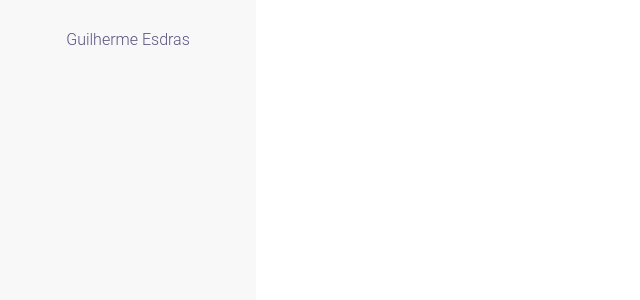
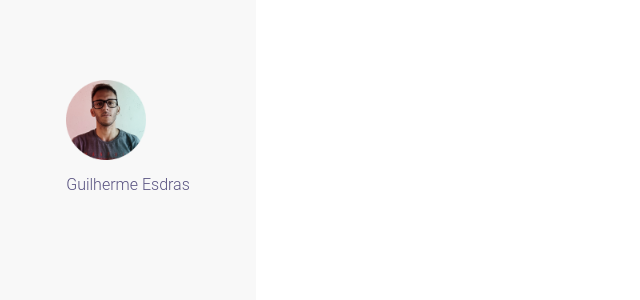
Before and after one commit to GuilhermeEsdras/meus-depos, a React (Create React App) app: page / in a window 1280 px wide. Shown: the top 300 px of the page, without its empty margins (0-640 px from the left). Built offline with nearby package versions, Linux system fonts and the light colour scheme.

Commit message:
added imgprof

```diff
--- a/src/components/Sidebar/Profile.js
+++ b/src/components/Sidebar/Profile.js
@@ -1,12 +1,13 @@
 import React from 'react'
 import styled from 'styled-components'
+import Image from '../../assets/images/profileimg.png'
 
 const Container = styled.div`
-
+    margin-top: 5rem;
 `
 
 const ProfileImg = styled.img`
-
+    height: 5rem;
 `
 
 const ProfileName = styled.h1`
@@ -17,10 +18,10 @@ const ProfileName = styled.h1`
 
 const Profile = () => {
     return (
-        <div>
-            <ProfileImg />
+        <Container>
+            <ProfileImg src={Image} />
             <ProfileName>Guilherme Esdras</ProfileName>
-        </div>
+        </Container>
     )
 }
 
```
Also changed, not shown: src/assets/images/profileimg.png (added).
